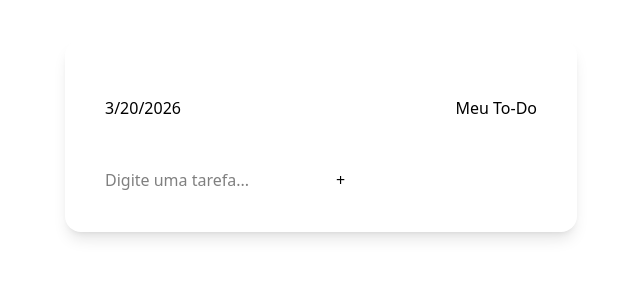
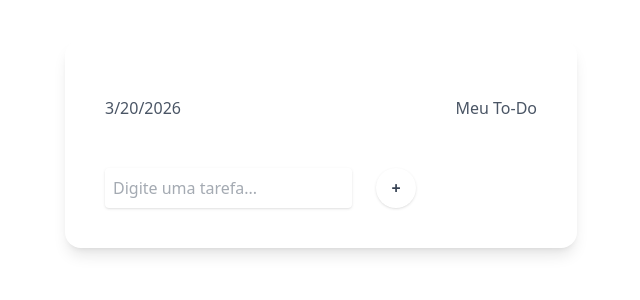
Before and after one commit to thaysegarcia/simple-to-do, a React (Vite) app: page / in a window 1280 px wide. Shown: the top 300 px of the page, without its empty margins (319-959 px from the left). Built offline with nearby package versions, Linux system fonts and the light colour scheme.

Commit message:
del e edit button + readme

```diff
--- a/src/App.jsx
+++ b/src/App.jsx
@@ -1,7 +1,7 @@
 import { useState } from "react";
 
 function Container( {children} ) {
-  return <div className="flex flex-col gap-4 max-w-lg mx-auto my-10 p-10 rounded-2xl shadow-lg"> {children} </div>
+  return <div className="flex flex-col gap-4 max-w-lg mx-auto my-10 p-10 rounded-2xl shadow-lg text-gray-600"> {children} </div>
 }
 
 function Header() {
@@ -13,17 +13,35 @@ function Header() {
   );
 }
 
-function TaskList({tasks, toggleTask}) {
+function TaskList({tasks, toggleTask, editTask, deleteTask}) {
 
+  const handleDelete = (e, id) => {
+    e.stopPropagation();
+    deleteTask(id);
+  };
+
+  const handleEdit = (e, task) => {
+    e.stopPropagation();
+    const newText = prompt("Editar tarefa:", task.description);
+    if (newText) editTask(task.id, newText);
+  };
 
   return (
     <ul>
       {tasks.map(task => (
-        <li className="cursor-pointer" key={task.description} onClick={() => toggleTask(task)}>
-          {task.active
-            ? task.description
-            : <span className="line-through">{task.description}</span>}
-        </li>
+        <div key={task.id}>
+          <li className="cursor-pointer flex justify-between" onClick={() => toggleTask(task.id)}>
+            {task.active
+              ? task.description
+              : <span className="line-through">{task.description}</span>}
+
+            <div className="flex">
+              <svg xmlns="http://www.w3.org/2000/svg" width="24" height="24" viewBox="0 0 24 24" fill="none" stroke="currentColor" strokeWidth="2" strokeLinecap="round" strokeLinejoin="round" className="lucide lucide-pencil-icon lucide-pencil cursor-pointer w-4" onClick={(e) => handleEdit(e, task)}><path d="M21.174 6.812a1 1 0 0 0-3.986-3.987L3.842 16.174a2 2 0 0 0-.5.83l-1.321 4.352a.5.5 0 0 0 .623.622l4.353-1.32a2 2 0 0 0 .83-.497z"/><path d="m15 5 4 4"/></svg>
+
+              <svg xmlns="http://www.w3.org/2000/svg" width="24" height="24" viewBox="0 0 24 24" fill="none" stroke="currentColor" stroke-width="2" stroke-linecap="round" stroke-linejoin="round" class="lucide lucide-x-icon lucide-x cursor-pointer w-5" onClick={(e) =>handleDelete(e, task.id)}><path d="M18 6 6 18"/><path d="m6 6 12 12"/></svg>
+            </div>
+          </li>
+        </div>
       ))}
     </ul>
   );
@@ -33,6 +51,7 @@ function TaskInput( {tasks, setTasks} ) {
   const [text, setText] = useState("");
 
   const handleAdd = () => {
+    if (!text.trim()) return;
     const newTask = {
       id: Date.now(),
       description: text,
@@ -43,32 +62,44 @@ function TaskInput( {tasks, setTasks} ) {
     setText("");
   }
 
+  const handleKeyDown = e => {
+    if (e.key ===  "Enter") {handleAdd()};
+  }
+
   return (
-    <div>
-      <input value={text}
+    <div className="flex gap-6">
+      <input className="shadow-sm px-2 rounded-sm"
+        value={text}
         onChange={e => setText(e.target.value)}
+        onKeyDown={handleKeyDown}
         placeholder="Digite uma tarefa..."
       />
-      <button onClick={handleAdd}>+</button>
+      <button onClick={handleAdd} className="shadow-sm w-10 h-10 rounded-4xl cursor-pointer font-bold text-gray-700">+</button>
     </div>
   );
 }
 
-/* const TASKS = [
-  {description: "Lavar a louça", category: "Casa", ativa: false},
-  {description: "Organizar a sala", category: "Casa", ativa: true},
-  {description: "Enviar os relatórios", category: "trabalho", ativa: false},
-  {description: "Ler até o cap 5.", category: "Hobbies", ativa: false},
-  {description: "Confirmar reunião", category: "trabalho", ativa: true}
-]
-
- */
 export default function App() {
   const [tasks, setTasks] = useState([]);
 
-  const handleClick = clickedTask => {
+  const toggleTask = id => {
     const updatedTask = tasks.map(task =>
-      task === clickedTask ? {...task, active: !task.active} : task
+      task.id === id ? {...task, active: !task.active} : task
+    );
+
+    setTasks(updatedTask);
+  }
+
+  const deleteTask = id => {
+    const updatedTask = tasks.filter(task => task.id !== id);
+    setTasks(updatedTask);
+  }
+
+  const editTask = (id, newText) => {
+    const updatedTask = tasks.map( task =>
+      task.id === id
+        ? {...task, description: newText}
+        : task
     );
 
     setTasks(updatedTask);
@@ -77,10 +108,14 @@ export default function App() {
   return (<>
     <Container>
       <Header />
-
-      <TaskList tasks={tasks} toggleTask={handleClick}/>
-      <TaskInput tasks={tasks} setTasks={setTasks} />
-
+      <TaskList
+        tasks={tasks}
+        toggleTask={toggleTask}
+        deleteTask={deleteTask}
+        editTask={editTask}/>
+      <TaskInput
+        tasks={tasks}
+        setTasks={setTasks} />
     </Container>
   </>);
 }
--- a/src/index.css
+++ b/src/index.css
@@ -1 +1,5 @@
 @import "tailwindcss";
+
+* {
+    box-sizing: border-box;
+}
--- a/src/output.css
+++ b/src/output.css
@@ -7,17 +7,14 @@
       "Segoe UI Emoji", "Segoe UI Symbol", "Noto Color Emoji";
     --font-mono: ui-monospace, SFMono-Regular, Menlo, Monaco, Consolas, "Liberation Mono",
       "Courier New", monospace;
-    --color-amber-600: oklch(66.6% 0.179 58.318);
-    --color-amber-950: oklch(27.9% 0.077 45.635);
-    --color-slate-800: oklch(27.9% 0.041 260.031);
-    --color-black: #000;
-    --color-white: #fff;
+    --color-gray-400: oklch(70.7% 0.022 261.325);
+    --color-gray-600: oklch(44.6% 0.03 256.802);
+    --color-gray-700: oklch(37.3% 0.034 259.733);
+    --color-gray-800: oklch(27.8% 0.033 256.848);
     --spacing: 0.25rem;
-    --container-sm: 24rem;
     --container-lg: 32rem;
-    --radius-md: 0.375rem;
-    --radius-lg: 0.5rem;
-    --radius-xl: 0.75rem;
+    --font-weight-bold: 700;
+    --radius-sm: 0.25rem;
     --radius-2xl: 1rem;
     --radius-4xl: 2rem;
     --default-font-family: var(--font-sans);
@@ -176,47 +173,41 @@
   .static {
     position: static;
   }
-  .m-auto {
-    margin: auto;
-  }
   .mx-auto {
     margin-inline: auto;
-  }
-  .my-4 {
-    margin-block: calc(var(--spacing) * 4);
   }
   .my-10 {
     margin-block: calc(var(--spacing) * 10);
   }
-  .block {
-    display: block;
-  }
   .flex {
     display: flex;
-  }
-  .inline {
-    display: inline;
-  }
-  .inline-block {
-    display: inline-block;
   }
   .table {
     display: table;
   }
-  .h-\[1rem\] {
-    height: 1rem;
+  .h-10 {
+    height: calc(var(--spacing) * 10);
   }
-  .h-\[2rem\] {
-    height: 2rem;
+  .w-1 {
+    width: calc(var(--spacing) * 1);
   }
-  .h-\[4rem\] {
-    height: 4rem;
+  .w-2 {
+    width: calc(var(--spacing) * 2);
+  }
+  .w-3 {
+    width: calc(var(--spacing) * 3);
+  }
+  .w-4 {
+    width: calc(var(--spacing) * 4);
+  }
+  .w-5 {
+    width: calc(var(--spacing) * 5);
+  }
+  .w-10 {
+    width: calc(var(--spacing) * 10);
   }
   .max-w-lg {
     max-width: var(--container-lg);
-  }
-  .max-w-sm {
-    max-width: var(--container-sm);
   }
   .border-collapse {
     border-collapse: collapse;
@@ -233,23 +224,14 @@
   .flex-col {
     flex-direction: column;
   }
-  .items-center {
-    align-items: center;
-  }
   .justify-between {
     justify-content: space-between;
-  }
-  .justify-center {
-    justify-content: center;
-  }
-  .justify-items-center {
-    justify-items: center;
   }
   .gap-4 {
     gap: calc(var(--spacing) * 4);
   }
-  .gap-x-4 {
-    column-gap: calc(var(--spacing) * 4);
+  .gap-6 {
+    gap: calc(var(--spacing) * 6);
   }
   .rounded-2xl {
     border-radius: var(--radius-2xl);
@@ -257,42 +239,48 @@
   .rounded-4xl {
     border-radius: var(--radius-4xl);
   }
-  .rounded-lg {
-    border-radius: var(--radius-lg);
+  .rounded-sm {
+    border-radius: var(--radius-sm);
   }
-  .rounded-md {
-    border-radius: var(--radius-md);
+  .rounded-s {
+    border-start-start-radius: 0.25rem;
+    border-end-start-radius: 0.25rem;
   }
-  .rounded-xl {
-    border-radius: var(--radius-xl);
+  .rounded-b {
+    border-bottom-right-radius: 0.25rem;
+    border-bottom-left-radius: 0.25rem;
   }
   .border {
     border-style: var(--tw-border-style);
     border-width: 1px;
   }
-  .bg-amber-600 {
-    background-color: var(--color-amber-600);
-  }
-  .bg-amber-950 {
-    background-color: var(--color-amber-950);
-  }
-  .bg-white {
-    background-color: var(--color-white);
-  }
-  .p-5 {
-    padding: calc(var(--spacing) * 5);
-  }
-  .p-6 {
-    padding: calc(var(--spacing) * 6);
+  .p-1 {
+    padding: calc(var(--spacing) * 1);
   }
   .p-10 {
     padding: calc(var(--spacing) * 10);
   }
+  .px-2 {
+    padding-inline: calc(var(--spacing) * 2);
+  }
   .py-4 {
     padding-block: calc(var(--spacing) * 4);
   }
-  .text-center {
-    text-align: center;
+  .font-bold {
+    --tw-font-weight: var(--font-weight-bold);
+    font-weight: var(--font-weight-bold);
+  }
+  .text-gray-400 {
+    color: var(--color-gray-400);
+  }
+  .text-gray-600 {
+    color: var(--color-gray-600);
+  }
+  .text-gray-700 {
+    color: var(--color-gray-700);
+  }
+  .text-gray-800 {
+    color: var(--color-gray-800);
   }
   .line-through {
     text-decoration-line: line-through;
@@ -300,13 +288,8 @@
   .underline {
     text-decoration-line: underline;
   }
-  .shadow {
-    --tw-shadow: 0 1px 3px 0 var(--tw-shadow-color, rgb(0 0 0 / 0.1)), 0 1px 2px -1px var(--tw-shadow-color, rgb(0 0 0 / 0.1));
-    box-shadow: var(--tw-inset-shadow), var(--tw-inset-ring-shadow), var(--tw-ring-offset-shadow), var(--tw-ring-shadow), var(--tw-shadow);
-  }
-  .shadow-2xl {
-    --tw-shadow: 0 25px 50px -12px var(--tw-shadow-color, rgb(0 0 0 / 0.25));
-    box-shadow: var(--tw-inset-shadow), var(--tw-inset-ring-shadow), var(--tw-ring-offset-shadow), var(--tw-ring-shadow), var(--tw-shadow);
+  .decoration-gray-600 {
+    text-decoration-color: var(--color-gray-600);
   }
   .shadow-lg {
     --tw-shadow: 0 10px 15px -3px var(--tw-shadow-color, rgb(0 0 0 / 0.1)), 0 4px 6px -4px var(--tw-shadow-color, rgb(0 0 0 / 0.1));
@@ -316,46 +299,20 @@
     --tw-shadow: 0 4px 6px -1px var(--tw-shadow-color, rgb(0 0 0 / 0.1)), 0 2px 4px -2px var(--tw-shadow-color, rgb(0 0 0 / 0.1));
     box-shadow: var(--tw-inset-shadow), var(--tw-inset-ring-shadow), var(--tw-ring-offset-shadow), var(--tw-ring-shadow), var(--tw-shadow);
   }
+  .shadow-sm {
+    --tw-shadow: 0 1px 3px 0 var(--tw-shadow-color, rgb(0 0 0 / 0.1)), 0 1px 2px -1px var(--tw-shadow-color, rgb(0 0 0 / 0.1));
+    box-shadow: var(--tw-inset-shadow), var(--tw-inset-ring-shadow), var(--tw-ring-offset-shadow), var(--tw-ring-shadow), var(--tw-shadow);
+  }
   .outline {
     outline-style: var(--tw-outline-style);
     outline-width: 1px;
   }
-  .outline-black {
-    outline-color: var(--color-black);
-  }
-  .outline-black\/5 {
-    outline-color: color-mix(in srgb, #000 5%, transparent);
-    @supports (color: color-mix(in lab, red, red)) {
-      outline-color: color-mix(in oklab, var(--color-black) 5%, transparent);
-    }
-  }
   .filter {
     filter: var(--tw-blur,) var(--tw-brightness,) var(--tw-contrast,) var(--tw-grayscale,) var(--tw-hue-rotate,) var(--tw-invert,) var(--tw-saturate,) var(--tw-sepia,) var(--tw-drop-shadow,);
   }
-  .dark\:bg-slate-800 {
-    @media (prefers-color-scheme: dark) {
-      background-color: var(--color-slate-800);
-    }
-  }
-  .dark\:shadow-none {
-    @media (prefers-color-scheme: dark) {
-      --tw-shadow: 0 0 #0000;
-      box-shadow: var(--tw-inset-shadow), var(--tw-inset-ring-shadow), var(--tw-ring-offset-shadow), var(--tw-ring-shadow), var(--tw-shadow);
-    }
-  }
-  .dark\:-outline-offset-1 {
-    @media (prefers-color-scheme: dark) {
-      outline-offset: calc(1px * -1);
-    }
-  }
-  .dark\:outline-white\/10 {
-    @media (prefers-color-scheme: dark) {
-      outline-color: color-mix(in srgb, #fff 10%, transparent);
-      @supports (color: color-mix(in lab, red, red)) {
-        outline-color: color-mix(in oklab, var(--color-white) 10%, transparent);
-      }
-    }
-  }
+}
+* {
+  box-sizing: border-box;
 }
 @property --tw-rotate-x {
   syntax: "*";
@@ -381,6 +338,10 @@
   syntax: "*";
   inherits: false;
   initial-value: solid;
+}
+@property --tw-font-weight {
+  syntax: "*";
+  inherits: false;
 }
 @property --tw-shadow {
   syntax: "*";
@@ -514,6 +475,7 @@
       --tw-skew-x: initial;
       --tw-skew-y: initial;
       --tw-border-style: solid;
+      --tw-font-weight: initial;
       --tw-shadow: 0 0 #0000;
       --tw-shadow-color: initial;
       --tw-shadow-alpha: 100%;
```
Also changed, not shown: 1 other file (tests, documents, lock files or other folders).
